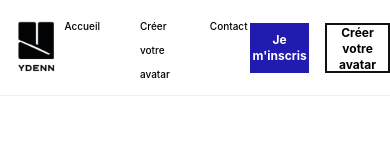
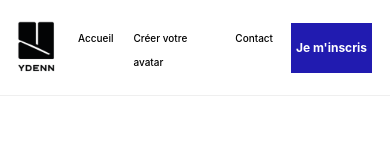
Before and after one commit to YdennMDS/Ydenn-Landing-Page, a React (Vite) app: page / in a window 390 px wide. Shown: the top 160 px of the page. Built offline with nearby package versions, Linux system fonts and the light colour scheme.

Commit message:
updated responsive + added alt for all images for better SEO

```diff
--- a/src/components/Footer.tsx
+++ b/src/components/Footer.tsx
@@ -3,7 +3,7 @@ function Footer() {
     <footer className="w-full min-h-[420px] h-auto bg-black flex flex-col lg:flex-row justify-around items-center text-white font-inter">
       <div className="flex flex-row items-center lg:items-start lg:flex-col gap-3 sm:gap-5 md:gap-10 lg:gap-0">
         <div>
-          <img className="w-24" src="/logo_ydenn.png" alt="" />
+          <img className="w-24" src="/logo_ydenn.png" alt="logo ydenn" />
         </div>
         <div className="sm:w-[296px] mt-2">
           <p className="text-white font-normal text-sm text-center lg:text-start sm:text-base">
--- a/src/components/Header.tsx
+++ b/src/components/Header.tsx
@@ -5,10 +5,10 @@ function Header() {
   return (
     <header className="flex flex-row h-24 border-b border-[#EFEFEF] items-center">
       <div className="w-1/5 flex justify-center">
-        <img src={Images.logo_ydenn} alt="" />
+        <img src={Images.logo_ydenn} alt="logo ydenn" />
       </div>
-      <nav className="lg:ml-24 w-2/5 flex flex-row items-center justify-center">
-        <ul className="flex flex-row gap-10">
+      <nav className="lg:ml-24 w-[50%] sm:w-3/5 flex flex-row items-center">
+        <ul className="flex flex-row gap-5 sm:gap-10">
           <li>
             <a
               href="/"
@@ -35,15 +35,17 @@ function Header() {
           </li>
         </ul>
       </nav>
-      <div className="flex flex-row justify-center w-2/5">
+      <div className="flex flex-row justify-center w-[30%] sm:w-1/5">
         <CustomButton
           text={"Je m'inscris"}
-          customStyles={"bg-[#211BB0] w-[168px] text-white mx-4"}
+          customStyles={
+            "bg-[#211BB0] w-[70%] sm:w-[168px] text-white mx-2 sm:mx-4"
+          }
         />
-        <CustomButton
+        {/* <CustomButton
           text={"Créer votre avatar"}
           customStyles="border-2 border-[#111111] w-[177px] text-black"
-        />
+        /> */}
       </div>
     </header>
   );
--- a/src/components/avatarCard.tsx
+++ b/src/components/avatarCard.tsx
@@ -9,9 +9,9 @@ function avatarCard({ imageLink, name, customStyles }: Props) {
     <div
       className={`${customStyles} w-full sm:w-1/4 h-[424px] relative flex items-center justify-center`}
     >
-      <img src={imageLink} alt="" className="absolute" />
+      <img src={imageLink} alt={"image" + name} className="absolute" />
       <div>
-        <h3 className="font-medium sm:text-xl text-[40px] lg:text-[40px] text-[#111111] left-7 top-7 absolute font-inter">
+        <h3 className="font-medium sm:text-xl text-[40px] lg:text-[40px] text-[#111111] left-7 top-2 sm:top-7 absolute font-inter">
           {name}
         </h3>
       </div>
--- a/src/pages/Home.tsx
+++ b/src/pages/Home.tsx
@@ -38,12 +38,16 @@ function Home() {
           </div>
         </div>
         <div className="w-full lg:w-1/2 flex items-center justify-center">
-          <img className="w-4/5 md:w-auto" src={Images.Illustration1} alt="" />
+          <img
+            className="w-4/5 md:w-auto"
+            src={Images.Illustration1}
+            alt="Illustration"
+          />
         </div>
       </div>
       <div className="w-full h-auto py-10 gap-10 md:py-0 md:gap-0 md:h-[449px] bg-[#F5F5F5] flex flex-col md:flex-row items-center justify-center">
         <div className="flex flex-col items-center max-w-[327px] h-[273px] gap-10 mx-8">
-          <img src={Icons.Message} alt="" className="size-16" />
+          <img src={Icons.Message} alt="Icon message" className="size-16" />
           <h3 className="text-[#212121] font-bold text-2xl text-center font-poppins">
             Les rooms de discussion
           </h3>
@@ -52,7 +56,7 @@ function Home() {
           </p>
         </div>
         <div className="flex flex-col items-center max-w-[327px] h-[273px] gap-10 mx-8">
-          <img src={Icons.Avatar} alt="" className="size-16" />
+          <img src={Icons.Avatar} alt="icon avatar" className="size-16" />
           <h3 className="text-[#212121] font-bold text-2xl text-center font-poppins">
             Création d’avatar
           </h3>
@@ -61,7 +65,11 @@ function Home() {
           </p>
         </div>{" "}
         <div className="flex flex-col items-center max-w-[327px] h-[273px] gap-10 mx-8">
-          <img src={Icons.Moderation} alt="" className="size-16" />
+          <img
+            src={Icons.Moderation}
+            alt="icon modération"
+            className="size-16"
+          />
           <h3 className="text-[#212121] font-bold text-2xl text-center font-poppins">
             Modération automatique
           </h3>
```
Also changed, not shown: 1 other file (tests, documents, lock files or other folders).
